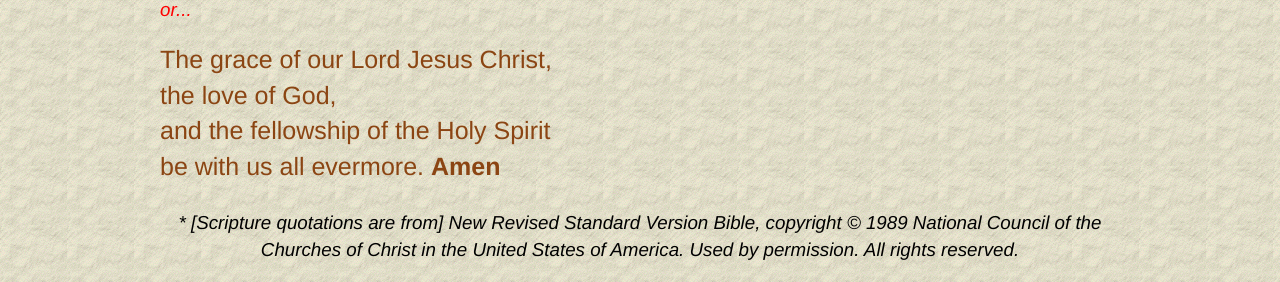
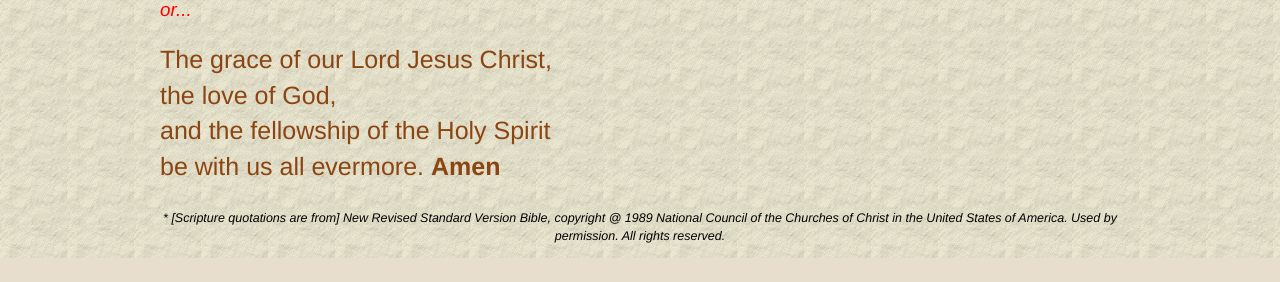
Before and after one commit to TSSF-Asia-Pacific/communityobedience, a PHP site: page / in a window 1280 px wide. Shown: the part 2843-3125 px from the top of the page. After the commit the page ends 3101 px from the top, so only its background shows below. Run offline with PHP 8.4, Linux system fonts and the light colour scheme; some libraries are stand-ins or nearby versions.

Commit message:
Comply with copy rite updates.

```diff
--- a/css/tssf.css
+++ b/css/tssf.css
@@ -42,7 +42,7 @@ p.rubric
 p.copyrite
 {
 	font-style:italic;
-	font-size: 0.75em;
+	font-size: 0.5em;
 	color:black;
 	text-align: center
 }
--- a/index.php
+++ b/index.php
@@ -119,7 +119,7 @@ for ($i = 0; $i <= 6; $i++)
 <p class="boilerplate">May our blessed Lady pray for us.<br/>May Saint Francis pray for us.<br/>May Saint Clare pray for us.<br/>May all the saints of the Third Order pray for us.<br/>May the holy angels watch over us and befriend us.<br/>May our Lord Jesus give us his blessing and his peace. <strong>Amen</strong></p>
 <p class="rubric">or...</p>
 <p class="boilerplate">The grace of our Lord Jesus Christ,<br/>the love of God,<br/>and the fellowship of the Holy Spirit<br/>be with us all evermore. <strong>Amen</strong>
-<p class="copyrite">* [Scripture quotations are from] New Revised Standard Version Bible, copyright © 1989 National Council of the Churches of Christ in the United States of America. Used by permission. All rights reserved.</p>
+<p class="copyrite">* [Scripture quotations are from] New Revised Standard Version Bible, copyright &#64; 1989 National Council of the Churches of Christ in the United States of America. Used by permission. All rights reserved.</p>
 <!-- Piwik -->
 <script type="text/javascript">
   var _paq = _paq || [];
```
